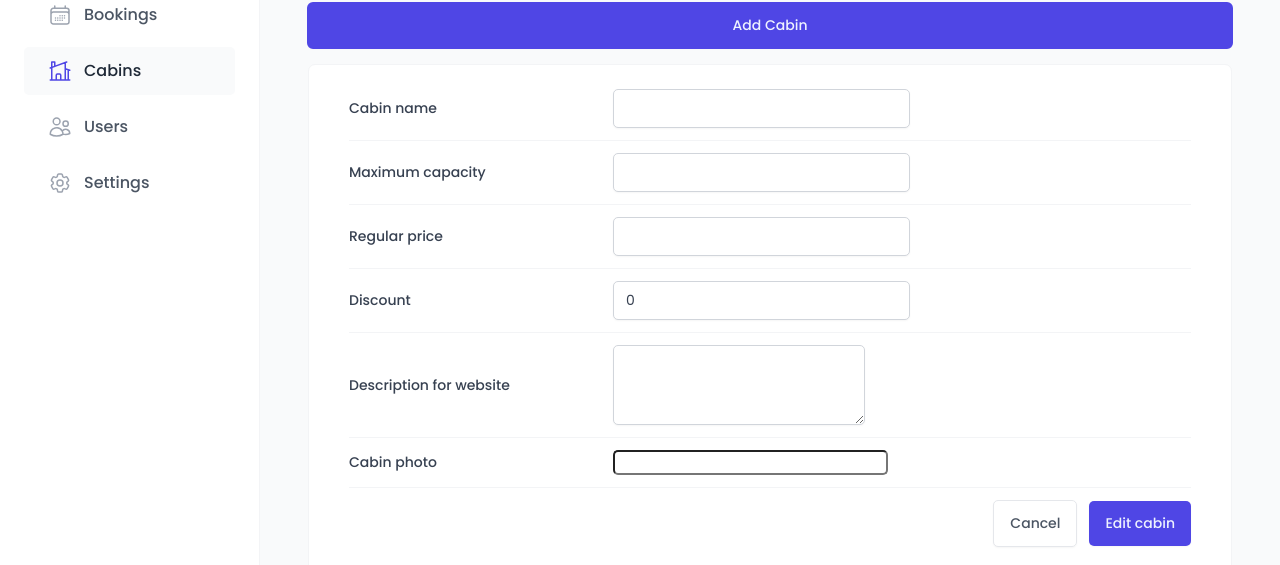
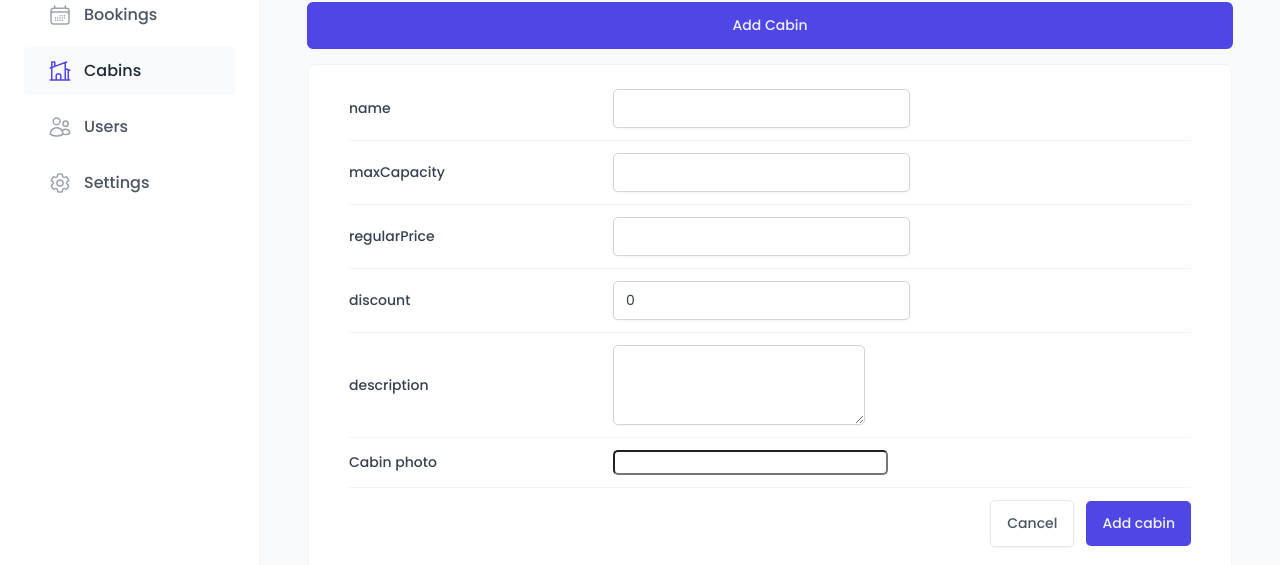
Before and after one commit to MatinT-SA/stelix, a React (Vite) app: page /cabins in a window 1280 px wide. Both pictures are taken after a click on the button "Add Cabin". Shown: the part 232-797 px from the top of the page. Built offline with nearby package versions, Linux system fonts and the light colour scheme; no server answers; the database is empty; a web font is replaced by a local one.

Commit message:
adding a new cabin + form error handling

```diff
--- a/src/features/cabins/CreateCabinForm.jsx
+++ b/src/features/cabins/CreateCabinForm.jsx
@@ -6,33 +6,10 @@ import Button from "../../ui/Button";
 import FileInput from "../../ui/FileInput";
 import Textarea from "../../ui/Textarea";
 import { useForm } from "react-hook-form";
-
-const FormRow = styled.div`
-  display: grid;
-  align-items: center;
-  grid-template-columns: 24rem 1fr 1.2fr;
-  gap: 2.4rem;
-
-  padding: 1.2rem 0;
-
-  &:first-child {
-    padding-top: 0;
-  }
-
-  &:last-child {
-    padding-bottom: 0;
-  }
-
-  &:not(:last-child) {
-    border-bottom: 1px solid var(--color-grey-100);
-  }
-
-  &:has(button) {
-    display: flex;
-    justify-content: flex-end;
-    gap: 1.2rem;
-  }
-`;
+import FormRow from "../../ui/FormRow";
+import { useMutation, useQueryClient } from "@tanstack/react-query";
+import { createCabin } from "../../services/apiCabins";
+import toast from "react-hot-toast";
 
 const Label = styled.label`
   font-weight: 500;
@@ -44,46 +21,87 @@ const Error = styled.span`
 `;
 
 function CreateCabinForm() {
-  const { register, handleSubmit } = useForm();
+  const queryClient = useQueryClient();
+  const { isLoading: isCreating, mutate } = useMutation({
+    mutationFn: createCabin,
+
+    onSuccess: () => {
+      toast.success("Cabin successfully created");
+
+      queryClient.invalidateQueries({
+        queryKey: ["cabins"],
+      });
+
+      reset();
+    },
+
+    onError: (err) => {
+      toast.error(err.message);
+    },
+  });
+
+  const { register, handleSubmit, getValues, reset, formState } = useForm();
+
+  const { errors } = formState;
 
   function onSubmit(data) {
-    console.log(data);
+    mutate(data);
   }
 
+  function onError(errors) {}
+
   return (
-    <Form onSubmit={handleSubmit(onSubmit)}>
-      <FormRow>
-        <Label htmlFor="name">Cabin name</Label>
-        <Input type="text" id="name" {...register("name")} />
+    <Form onSubmit={handleSubmit(onSubmit, onError)}>
+      <FormRow label="name" error={errors?.name?.message}>
+        <Input
+          type="text"
+          id="name"
+          {...register("name", { required: "This field is required" })}
+        />
       </FormRow>
 
-      <FormRow>
-        <Label htmlFor="maxCapacity">Maximum capacity</Label>
-        <Input type="number" id="maxCapacity" {...register("maxCapacity")} />
+      <FormRow label="maxCapacity" error={errors?.maxCapacity?.message}>
+        <Input
+          type="number"
+          id="maxCapacity"
+          {...register("maxCapacity", {
+            required: "This field is required",
+            min: {
+              value: 1,
+              message: "Capacity should be at least 1",
+            },
+          })}
+        />
       </FormRow>
 
-      <FormRow>
-        <Label htmlFor="regularPrice">Regular price</Label>
-        <Input type="number" id="regularPrice" {...register("regularPrice")} />
+      <FormRow label="regularPrice" error={errors?.regularPrice?.message}>
+        <Input
+          type="number"
+          id="regularPrice"
+          {...register("regularPrice", { required: "This field is required" })}
+        />
       </FormRow>
 
-      <FormRow>
-        <Label htmlFor="discount">Discount</Label>
+      <FormRow label="discount" error={errors?.discount?.message}>
         <Input
           type="number"
           id="discount"
           defaultValue={0}
-          {...register("discount")}
+          {...register("discount", {
+            required: "This field is required",
+            validate: (value) =>
+              value <= Number(getValues().regularPrice) ||
+              "Discound should be less than regular price",
+          })}
         />
       </FormRow>
 
-      <FormRow>
-        <Label htmlFor="description">Description for website</Label>
+      <FormRow label="description" error={errors?.description?.message}>
         <Textarea
           type="number"
           id="description"
           defaultValue=""
-          {...register("description")}
+          {...register("description", { required: "This field is required" })}
         />
       </FormRow>
 
@@ -96,7 +114,7 @@ function CreateCabinForm() {
         <Button variation="secondary" type="reset">
           Cancel
         </Button>
-        <Button>Edit cabin</Button>
+        <Button disabled={isCreating}>Add cabin</Button>
       </FormRow>
     </Form>
   );
--- a/src/services/apiCabins.js
+++ b/src/services/apiCabins.js
@@ -21,3 +21,17 @@ export async function deleteCabin(id) {
 
   return data;
 }
+
+export async function createCabin(newCabin) {
+  const { data, error } = await supabase
+    .from("cabins")
+    .insert([newCabin])
+    .select();
+
+  if (error) {
+    console.error(error);
+    throw new Error("Cabin could not be created");
+  }
+
+  return data;
+}
--- /dev/null
+++ b/src/ui/FormRow.jsx
@@ -0,0 +1,51 @@
+import React from "react";
+import styled from "styled-components";
+
+const StyledFormRow = styled.div`
+  display: grid;
+  align-items: center;
+  grid-template-columns: 24rem 1fr 1.2fr;
+  gap: 2.4rem;
+
+  padding: 1.2rem 0;
+
+  &:first-child {
+    padding-top: 0;
+  }
+
+  &:last-child {
+    padding-bottom: 0;
+  }
+
+  &:not(:last-child) {
+    border-bottom: 1px solid var(--color-grey-100);
+  }
+
+  &:has(button) {
+    display: flex;
+    justify-content: flex-end;
+    gap: 1.2rem;
+  }
+`;
+
+const Label = styled.label`
+  font-weight: 500;
+`;
+
+const Error = styled.span`
+  font-size: 1.4rem;
+  color: var(--color-red-700);
+`;
+
+function FormRow({ children, label, error }) {
+  return (
+    <StyledFormRow>
+      {label && <Label htmlFor={children.props.id}>{label}</Label>}
+      {children}
+
+      {error && <Error>{error}</Error>}
+    </StyledFormRow>
+  );
+}
+
+export default FormRow;
```
